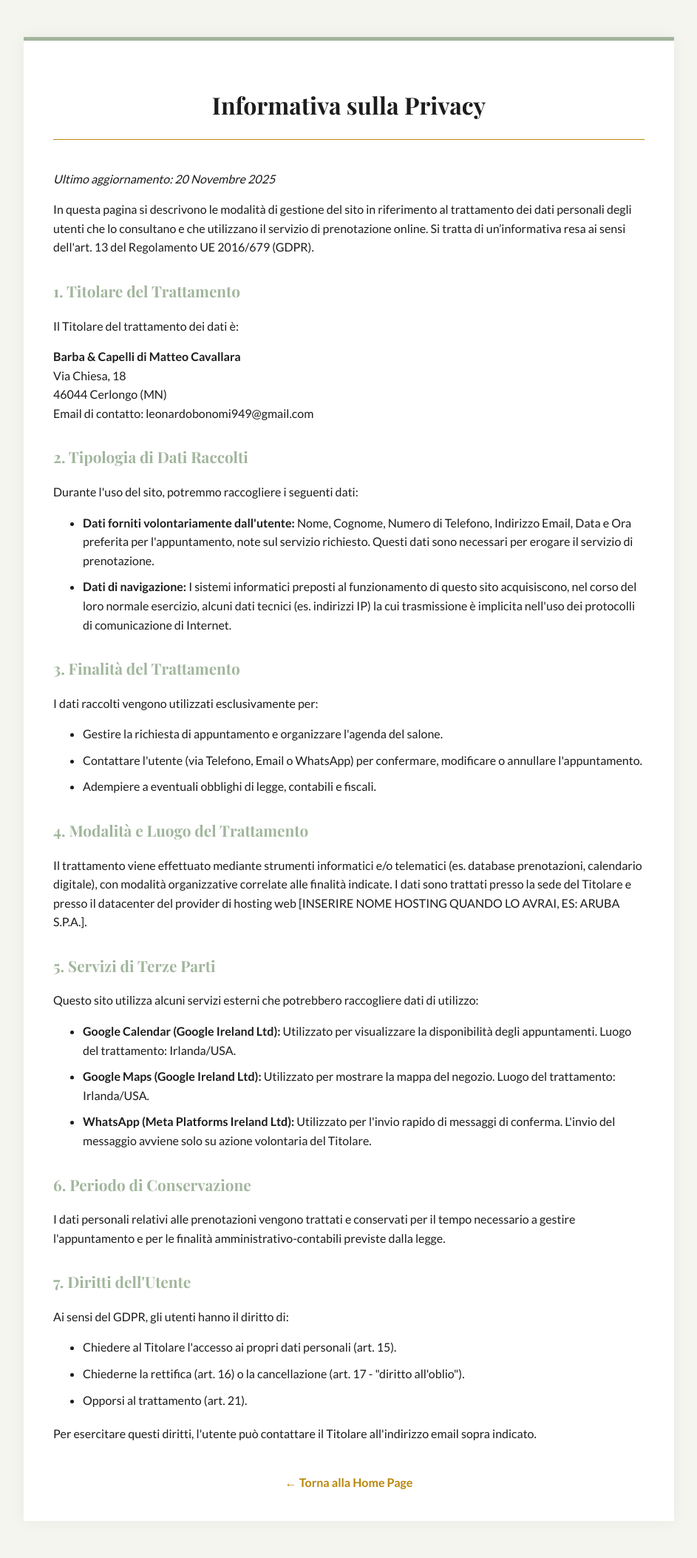
After one commit to LBonomi-99/BarberShop, a PHP site: page /privacy.html in a window 1280 px wide. The commit adds this page. Shown: the whole page at 74% size, without its empty margins (168-1111 px from the left). Run offline with PHP 8.4, Linux system fonts and the light colour scheme.

Commit message:
Secondo commit

```diff
--- a/index.html
+++ b/index.html
@@ -303,7 +303,9 @@
             </div>
 
             <div style="margin-top: 50px; font-size: 0.8rem; text-align: center; border-top: 1px solid #333; padding-top: 20px;">
-                &copy; 2025 Matteo Cavallara Barber Shop.
+                © 2025 Matteo Cavallara Barber Shop.
+                <br>
+                <a href="privacy.html" style="color: #999; text-decoration: underline;">Privacy Policy</a>
             </div>
         </div>
     </footer>
--- /dev/null
+++ b/privacy.html
@@ -0,0 +1,107 @@
+<!DOCTYPE html>
+<html lang="it">
+<head>
+    <meta charset="UTF-8">
+    <meta name="viewport" content="width=device-width, initial-scale=1.0">
+    <title>Privacy Policy - Barba & Capelli Matteo Cavallara</title>
+
+    <link rel="preconnect" href="https://fonts.googleapis.com">
+    <link rel="preconnect" href="https://fonts.gstatic.com" crossorigin>
+    <link href="https://fonts.googleapis.com/css2?family=Lato:wght@300;400;700&family=Playfair+Display:wght@700&display=swap" rel="stylesheet">
+
+    <style>
+        body {
+            font-family: 'Lato', sans-serif;
+            line-height: 1.6;
+            color: #1C1C1C;
+            background-color: #F5F5F0;
+            margin: 0;
+            padding: 0;
+        }
+        .container {
+            max-width: 800px;
+            margin: 50px auto;
+            padding: 40px;
+            background: white;
+            box-shadow: 0 0 20px rgba(0,0,0,0.05);
+            border-top: 5px solid #A1B59C;
+        }
+        h1, h2 {
+            font-family: 'Playfair Display', serif;
+            color: #1C1C1C;
+        }
+        h1 { text-align: center; border-bottom: 1px solid #B8860B; padding-bottom: 20px; margin-bottom: 40px; }
+        h2 { font-size: 1.3rem; margin-top: 30px; color: #A1B59C; }
+        ul { margin-bottom: 20px; }
+        li { margin-bottom: 10px; }
+        .back-link {
+            display: block;
+            margin-top: 40px;
+            text-align: center;
+            color: #B8860B;
+            text-decoration: none;
+            font-weight: bold;
+        }
+        .back-link:hover { text-decoration: underline; }
+    </style>
+</head>
+<body>
+
+    <div class="container">
+        <h1>Informativa sulla Privacy</h1>
+        <p><em>Ultimo aggiornamento: 20 Novembre 2025</em></p>
+
+        <p>In questa pagina si descrivono le modalità di gestione del sito in riferimento al trattamento dei dati personali degli utenti che lo consultano e che utilizzano il servizio di prenotazione online. Si tratta di un’informativa resa ai sensi dell'art. 13 del Regolamento UE 2016/679 (GDPR).</p>
+
+        <h2>1. Titolare del Trattamento</h2>
+        <p>Il Titolare del trattamento dei dati è:</p>
+        <p>
+            <strong>Barba & Capelli di Matteo Cavallara</strong><br>
+            Via Chiesa, 18<br>
+            46044 Cerlongo (MN)<br>
+            Email di contatto: leonardobonomi949@gmail.com
+        </p>
+
+        <h2>2. Tipologia di Dati Raccolti</h2>
+        <p>Durante l'uso del sito, potremmo raccogliere i seguenti dati:</p>
+        <ul>
+            <li><strong>Dati forniti volontariamente dall'utente:</strong> Nome, Cognome, Numero di Telefono, Indirizzo Email, Data e Ora preferita per l'appuntamento, note sul servizio richiesto. Questi dati sono necessari per erogare il servizio di prenotazione.</li>
+            <li><strong>Dati di navigazione:</strong> I sistemi informatici preposti al funzionamento di questo sito acquisiscono, nel corso del loro normale esercizio, alcuni dati tecnici (es. indirizzi IP) la cui trasmissione è implicita nell'uso dei protocolli di comunicazione di Internet.</li>
+        </ul>
+
+        <h2>3. Finalità del Trattamento</h2>
+        <p>I dati raccolti vengono utilizzati esclusivamente per:</p>
+        <ul>
+            <li>Gestire la richiesta di appuntamento e organizzare l'agenda del salone.</li>
+            <li>Contattare l'utente (via Telefono, Email o WhatsApp) per confermare, modificare o annullare l'appuntamento.</li>
+            <li>Adempiere a eventuali obblighi di legge, contabili e fiscali.</li>
+        </ul>
+
+        <h2>4. Modalità e Luogo del Trattamento</h2>
+        <p>Il trattamento viene effettuato mediante strumenti informatici e/o telematici (es. database prenotazioni, calendario digitale), con modalità organizzative correlate alle finalità indicate. I dati sono trattati presso la sede del Titolare e presso il datacenter del provider di hosting web [INSERIRE NOME HOSTING QUANDO LO AVRAI, ES: ARUBA S.P.A.].</p>
+
+        <h2>5. Servizi di Terze Parti</h2>
+        <p>Questo sito utilizza alcuni servizi esterni che potrebbero raccogliere dati di utilizzo:</p>
+        <ul>
+            <li><strong>Google Calendar (Google Ireland Ltd):</strong> Utilizzato per visualizzare la disponibilità degli appuntamenti. Luogo del trattamento: Irlanda/USA.</li>
+            <li><strong>Google Maps (Google Ireland Ltd):</strong> Utilizzato per mostrare la mappa del negozio. Luogo del trattamento: Irlanda/USA.</li>
+            <li><strong>WhatsApp (Meta Platforms Ireland Ltd):</strong> Utilizzato per l'invio rapido di messaggi di conferma. L'invio del messaggio avviene solo su azione volontaria del Titolare.</li>
+        </ul>
+
+        <h2>6. Periodo di Conservazione</h2>
+        <p>I dati personali relativi alle prenotazioni vengono trattati e conservati per il tempo necessario a gestire l'appuntamento e per le finalità amministrativo-contabili previste dalla legge.</p>
+
+        <h2>7. Diritti dell'Utente</h2>
+        <p>Ai sensi del GDPR, gli utenti hanno il diritto di:</p>
+        <ul>
+            <li>Chiedere al Titolare l'accesso ai propri dati personali (art. 15).</li>
+            <li>Chiederne la rettifica (art. 16) o la cancellazione (art. 17 - "diritto all'oblio").</li>
+            <li>Opporsi al trattamento (art. 21).</li>
+        </ul>
+        <p>Per esercitare questi diritti, l'utente può contattare il Titolare all'indirizzo email sopra indicato.</p>
+
+        <a href="index.html" class="back-link">← Torna alla Home Page</a>
+    </div>
+
+</body>
+</html>
```
Also changed, not shown: admin.php (added, +128 -0 lines), invia_prenotazione.php (+23 -36 lines).
